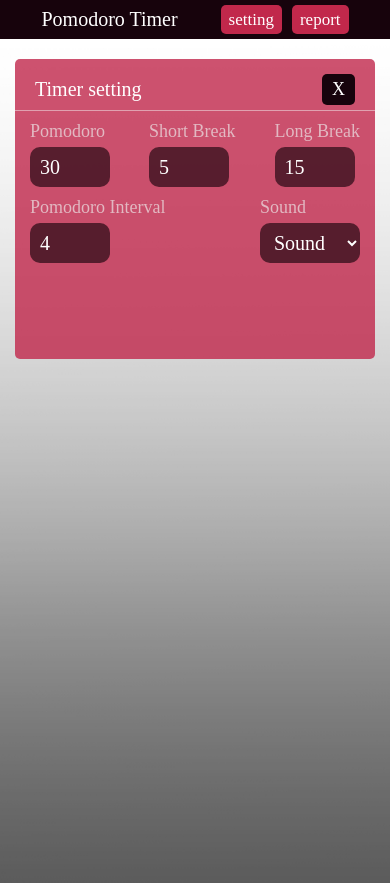
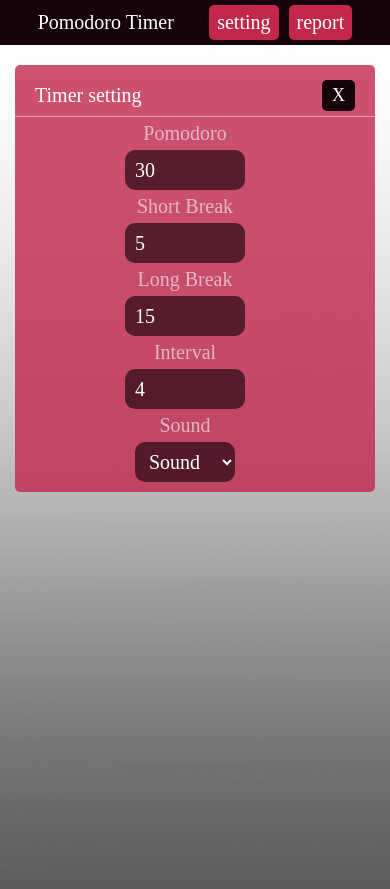
Before and after one commit to AmadoMuerte/pomodoro-timer, a React (Create React App) app: page /setting in a window 390 px wide. Built offline with nearby package versions, Linux system fonts and the light colour scheme; no server answers; a web font is replaced by a local one.

Commit message:
add media for css

```diff
--- a/src/components/navigation/Navigation.css
+++ b/src/components/navigation/Navigation.css
@@ -20,3 +20,11 @@
     transition: .3s;
     background-color: rgb(235, 59, 100);
 }
+
+
+@media (max-width: 399px) {
+    .nav__item {
+        font-size: 20px;
+        padding: 5px 8px;
+    }
+}
--- a/src/components/setting/Setting.css
+++ b/src/components/setting/Setting.css
@@ -30,6 +30,7 @@
     border-radius: 5px;
     font-size: 18px;
     text-align: center;
+    margin-left: 30px;
 }
 
 .setting__btnBack:hover {
@@ -50,23 +51,26 @@
 .setting__bottom {
     display: flex;
     flex-wrap: wrap;
-    justify-content: space-between;
+    justify-content: center;
     align-items: center;
     padding: 0 15px;
 }
 
 .setting__timer {
+    margin-right: 20px;
     margin-top: 10px;
     display: flex;
+    text-align: center;
     flex-direction: column;
-    justify-content: flex-start;
-    align-items: flex-start;
+    justify-content: center;
+    align-items: center;
 }
 
 .setting__timer p {
     color: rgba(237, 235, 235, 0.679);
     font-size: 18px;
     margin-bottom: 5px;
+    width: 150px;
 }
 
 .setting__timer input {
@@ -80,3 +84,15 @@
     width: 80px;
     height: 40px;
 }
+
+@media (max-width: 399px) {
+    .setting__timer p {
+        font-size: 20px;
+    }
+    .setting__timer input {
+        width: 120px;
+    }
+    .setting__timer {
+        margin-top: 5px;
+    }
+}
--- a/src/components/setting/Setting.jsx
+++ b/src/components/setting/Setting.jsx
@@ -79,7 +79,7 @@ function Setting(props) {
                             />
                         </div>
                         <div className='setting__timer'>
-                            <p>Pomodoro Interval</p>
+                            <p>Interval</p>
                             <SettingInput
                             inputValue={longBreakInterval}
                             setValueToState={setLongBreakInterval}
```
Also changed, not shown: src/components/header/Header.css (line endings or trailing spaces).
